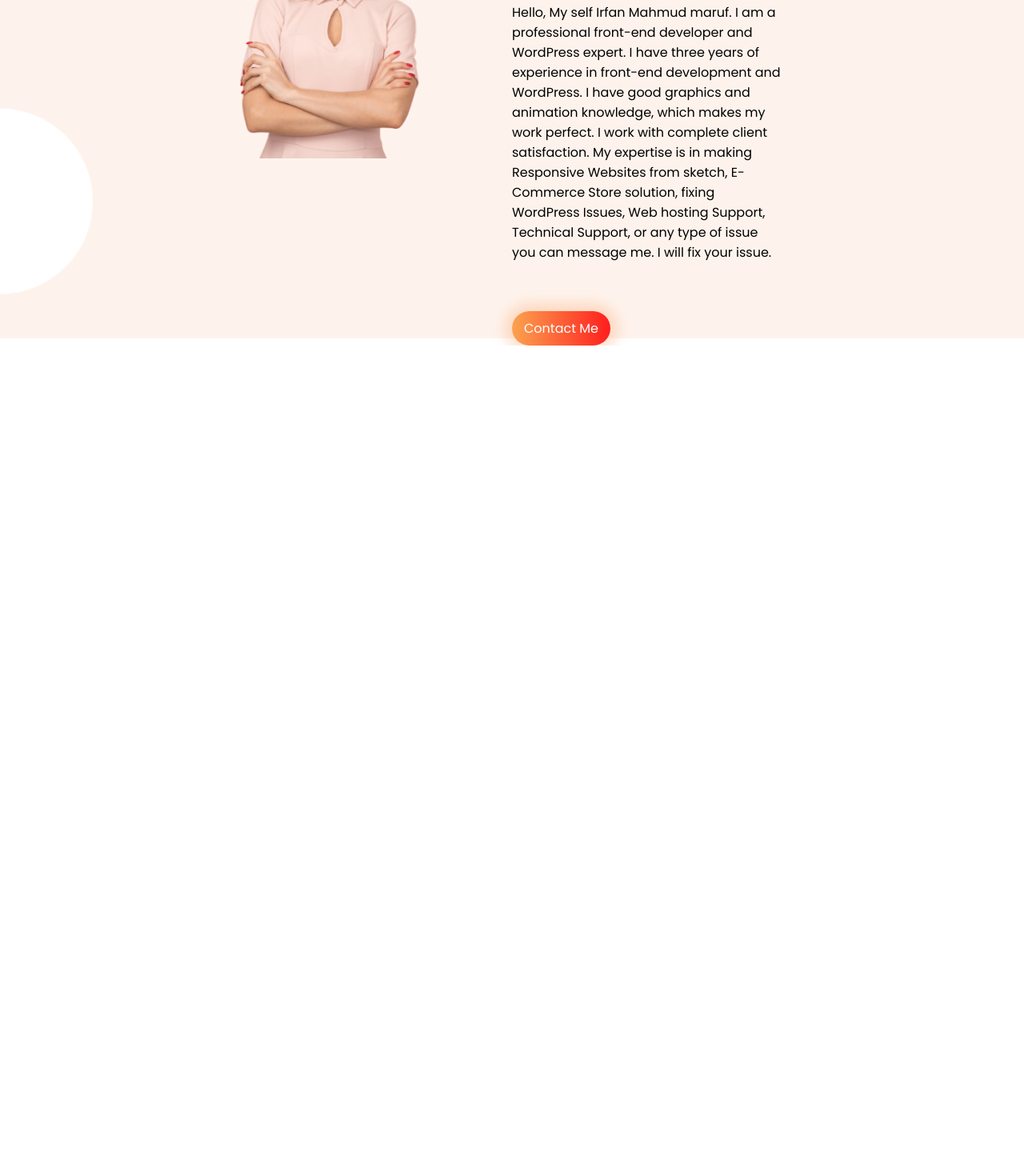
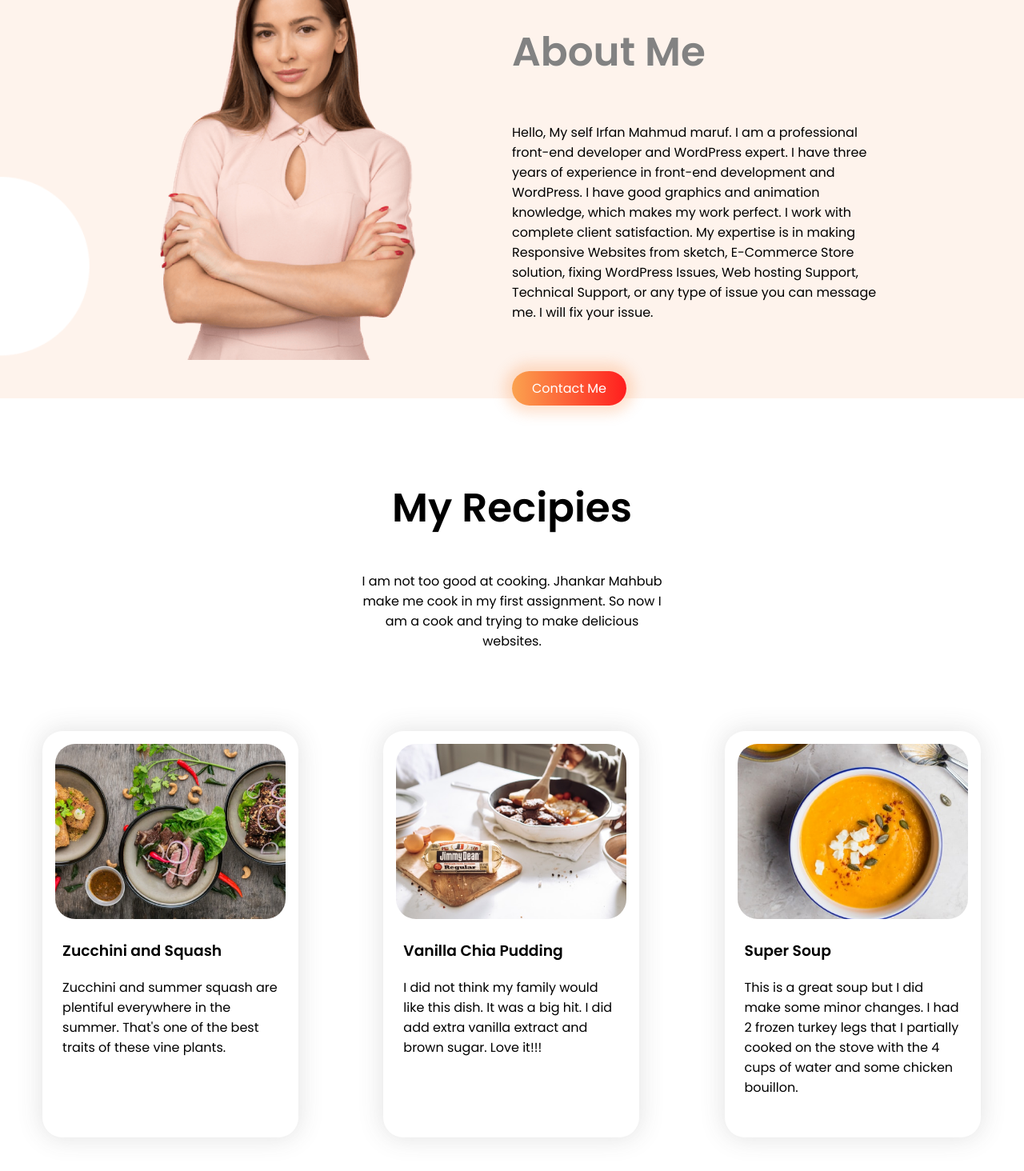
Before and after one commit to Irfan-Mahmud-Maruf/simple-food, a plain HTML site: page index.html in a window 1280 px wide. Shown: the part 914-2378 px from the top of the page at 80% size. Before the commit the page ends 1346 px from the top, so only its background shows below. Drawn offline with Linux system fonts and the light colour scheme.

Commit message:
recipi cooked

```diff
--- a/index.html
+++ b/index.html
@@ -48,5 +48,49 @@
         </div>
     </section>
     <!--About me section End -->
+
+    <!--Recipie section Start -->
+    <section id="recipie">
+        <div class="recipie-content">
+            <h1>My Recipies</h1>
+            <p>I am not too good at cooking. Jhankar Mahbub make me cook in my first assignment. So now I am a cook and trying to make delicious websites.</p>
+        </div>
+        <div class="recipie-manu">
+            <div class="manu-card">
+                <img src="images/food/Project Cover1.jpg" alt="">
+                <div class="manu-card-content">
+                    <h3>Zucchini and Squash</h3>
+                    <p>Zucchini and summer squash are plentiful everywhere in the summer. That's one of the best traits of these vine plants. </p>
+
+                </div>
+
+            </div>
+            <div class="manu-card">
+                <img src="images/food/Project Cover.jpg" alt="">
+                <div class="manu-card-content">
+                    <h3>Vanilla Chia Pudding</h3>
+                    <p>I did not think my family would like this dish. It was a big hit. I did add extra vanilla extract and brown sugar. Love it!!! </p>
+
+                </div>
+
+            </div>
+            <div class="manu-card">
+                <img src="images/food/Project Cover.png" alt="">
+                <div class="manu-card-content">
+                    <h3>Super Soup</h3>
+                    <p>This is a great soup but I did make some minor changes. I had 2 frozen turkey legs that I partially cooked on the stove with the 4 cups of water and some chicken bouillon.</p>
+
+                </div>
+
+            </div>
+
+        </div>
+
+    </section>
+
+
+    <!--Recipie section Start -->
+
+
 </body>
 </html>
--- a/style.css
+++ b/style.css
@@ -7,6 +7,7 @@ body {
 #banner {
   display: flex;
   background-image: url(images/shapes/);
+  margin-bottom: 100px;
 }
 .half-width {
   width: 50%;
@@ -32,7 +33,7 @@ h1 {
     rgba(255, 30, 30, 1) 100%
   );
   color: white;
-  padding: 10px 15px;
+  padding: 10px 25px;
   text-decoration: none;
   border-radius: 50px;
   box-shadow: 0px 0px 15px 10px rgba(252, 143, 73, 0.25);
@@ -42,26 +43,60 @@ h1 {
 }
 /*Banner section end*/
 
-/*Banner section Start*/
+/*about-me section Start*/
 #about-me {
   display: flex;
   background-image: url(images/shapes/7.png);
   background-repeat: no-repeat;
   background-size: cover;
+  margin-bottom: 100px;
 }
 .about-me-img {
-  width: 35%;
-  margin-left: 300px;
+  width: 50%;
+  margin-left: 200px;
   margin-top: 115px;
   margin-bottom: -5px;
 }
 .about-me-content {
-  margin-top: 150px;
+  margin-top: 200px;
 }
 .about-me-content h1 {
   color: #828282;
 }
 .about-me-content p {
   margin: 50px 0px 70px 0px;
-  padding-right: 300px;
+  padding-right: 170px;
 }
+/*about-me section end*/
+
+/*recipie section Start*/
+#recipie {
+  margin-bottom: 100px;
+}
+.recipie-content {
+  text-align: center;
+  padding: 0 450px;
+}
+.recipie-manu {
+  display: flex;
+  margin-top: 100px;
+}
+.manu-card {
+  width: 25%;
+  margin-left: 4.15%;
+  margin-right: 4.15%;
+  border-radius: 25px;
+  box-shadow: 0px 0px 30px 2px rgb(75 75 75 / 15%);
+}
+.manu-card img {
+  width: 90%;
+  margin-left: 5%;
+  margin-top: 5%;
+  border-radius: 25px;
+}
+.manu-card-content {
+  padding: 0px 25px;
+  margin-bottom: 50px;
+}
+
+/*recipie section end*/
```
